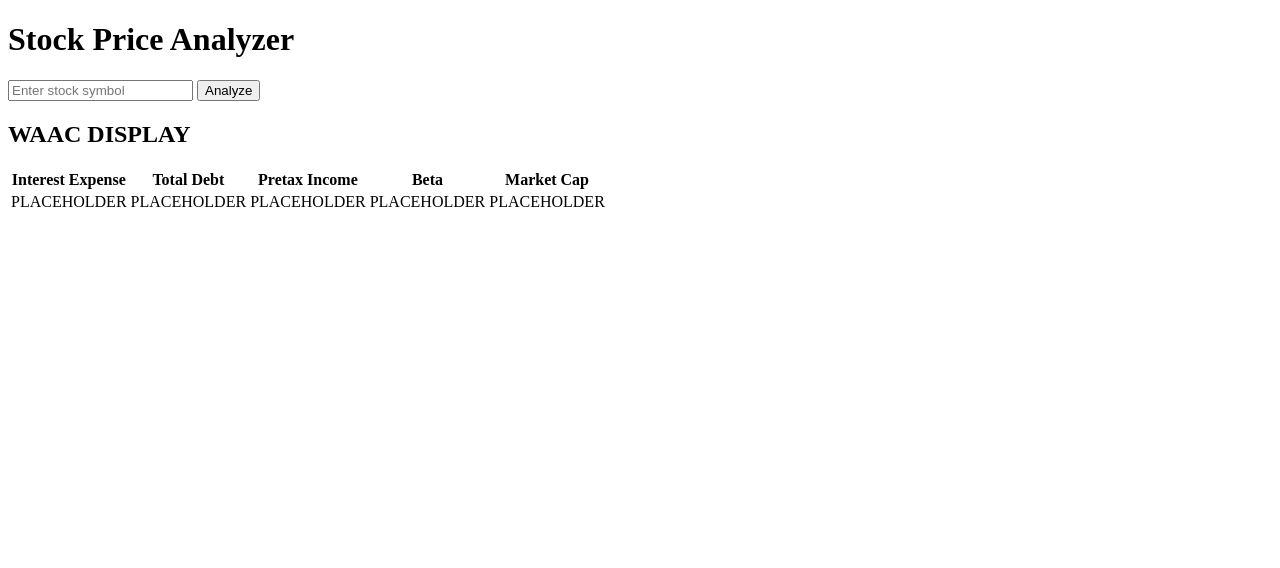
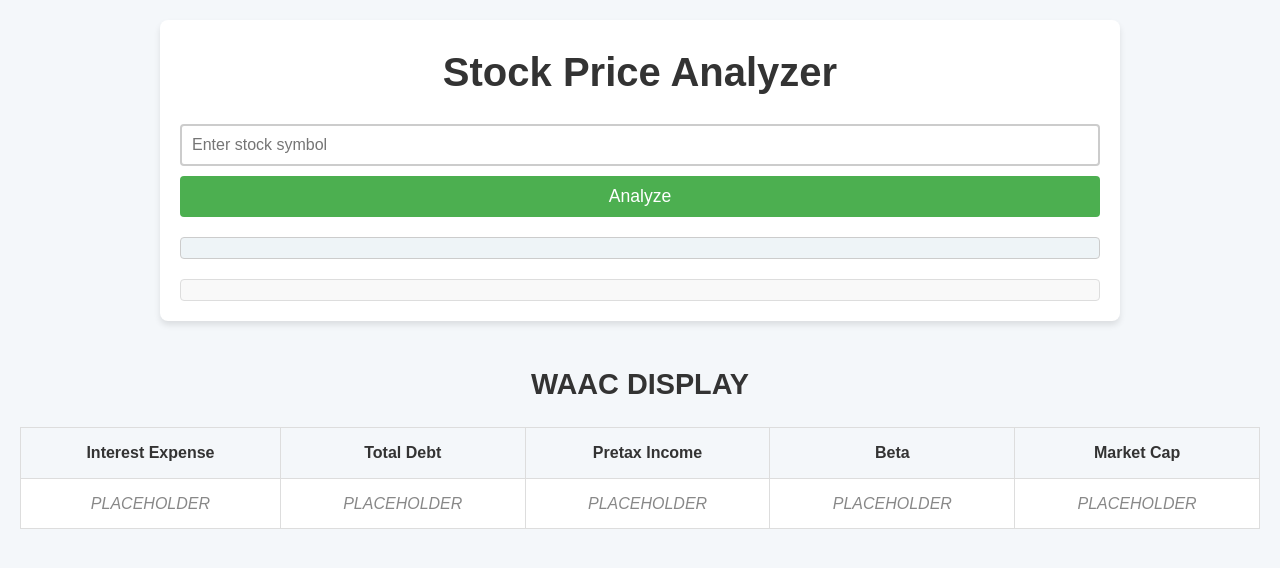
Before and after one commit to Tawxyn/goStockScraper, a website: page views/index.html in a window 1280 px wide. Drawn offline with nearby package versions, Linux system fonts and the light colour scheme.

Commit message:
CSS Update
Fixed issue with static pages not being loaded in due to type issue with MEM.

```diff
--- /dev/null
+++ b/static/style.css
@@ -0,0 +1,115 @@
+/* General Reset */
+* {
+    margin: 0;
+    padding: 0;
+    box-sizing: border-box;
+}
+
+/* Body Styling */
+body {
+    font-family: Arial, sans-serif;
+    background-color: #f4f7fa;
+    color: #333;
+    line-height: 1.6;
+    padding: 20px;
+}
+
+/* Container Styling */
+.container {
+    max-width: 960px;
+    margin: 0 auto;
+    padding: 20px;
+    background-color: white;
+    border-radius: 8px;
+    box-shadow: 0 4px 6px rgba(0, 0, 0, 0.1);
+}
+
+/* Header */
+h1 {
+    font-size: 2.5rem;
+    margin-bottom: 20px;
+    color: #333;
+    text-align: center;
+}
+
+/* Input and Button Styling */
+input[type="text"] {
+    width: 100%;
+    padding: 10px;
+    margin-bottom: 10px;
+    border: 2px solid #ccc;
+    border-radius: 4px;
+    font-size: 1rem;
+}
+
+button {
+    width: 100%;
+    padding: 10px;
+    background-color: #4CAF50;
+    color: white;
+    font-size: 1.1rem;
+    border: none;
+    border-radius: 4px;
+    cursor: pointer;
+    transition: background-color 0.3s;
+}
+
+button:hover {
+    background-color: #45a049;
+}
+
+/* Result Section */
+#result {
+    margin-top: 20px;
+    padding: 10px;
+    background-color: #eef4f7;
+    border: 1px solid #ccc;
+    border-radius: 4px;
+}
+
+#log {
+    margin-top: 20px;
+    padding: 10px;
+    background-color: #f9f9f9;
+    border: 1px solid #ddd;
+    border-radius: 4px;
+}
+
+/* Info Section */
+.info-section {
+    margin-top: 40px;
+    text-align: center;
+}
+
+.info-section h2 {
+    font-size: 1.8rem;
+    margin-bottom: 15px;
+}
+
+/* Table Styling */
+table {
+    width: 100%;
+    margin-top: 20px;
+    border-collapse: collapse;
+}
+
+table th, table td {
+    padding: 12px;
+    border: 1px solid #ddd;
+    text-align: center;
+}
+
+table th {
+    background-color: #f4f7fa;
+    font-weight: bold;
+}
+
+table td {
+    background-color: #fff;
+}
+
+/* Placeholder Text */
+#interestExpense, #totalDebt, #pretaxIncome, #beta, #marketCap {
+    font-style: italic;
+    color: #888;
+}
--- a/views/index.html
+++ b/views/index.html
@@ -4,8 +4,7 @@
     <script src="https://unpkg.com/htmx.org@2.0.0" integrity="sha384-wS5l5IKJBvK6sPTKa2WZ1js3d947pvWXbPJ1OmWfEuxLgeHcEbjUUA5i9V5ZkpCw" crossorigin="anonymous"></script>
     <meta charset="UTF-8">
     <meta name="viewport" content="width=device-width, initial-scale=1.0">
-    <link type="text/css" rel="stylesheet" href="views/css/style.css">
-    <link href="dist/output.css" rel="stylesheet">
+    <link type="text/css" rel="stylesheet" href="../static/style.css">
     <title>Home</title>
 </head>
 <body>
```
Also changed, not shown: .air.toml, views/css/style.css (added), 1 other file.
